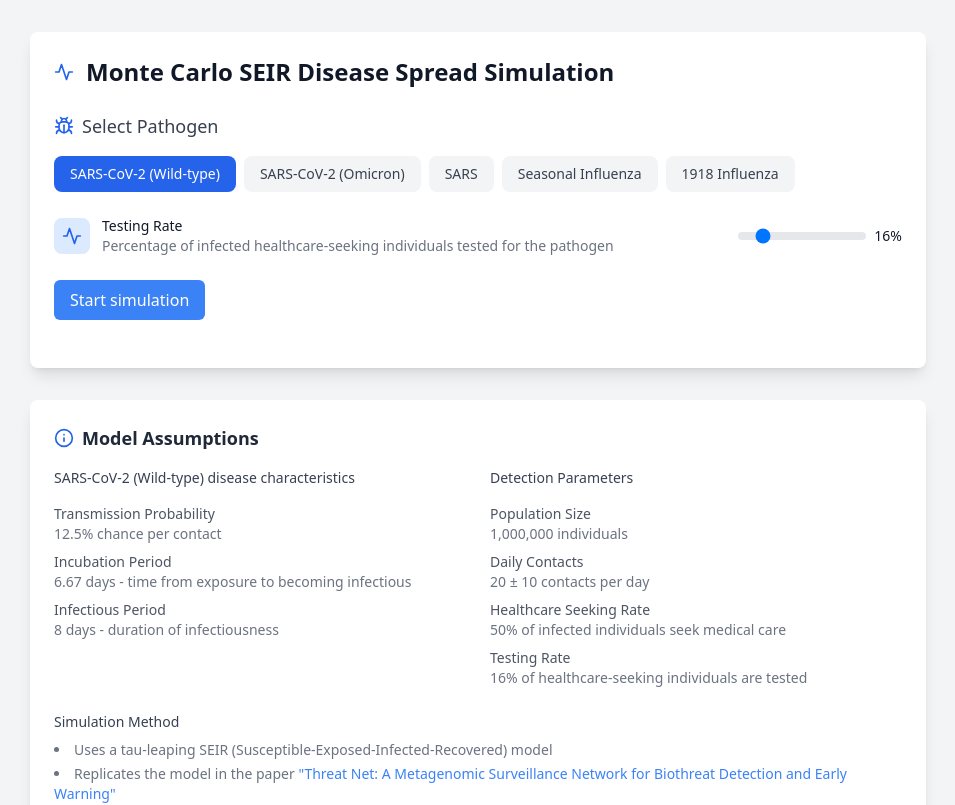
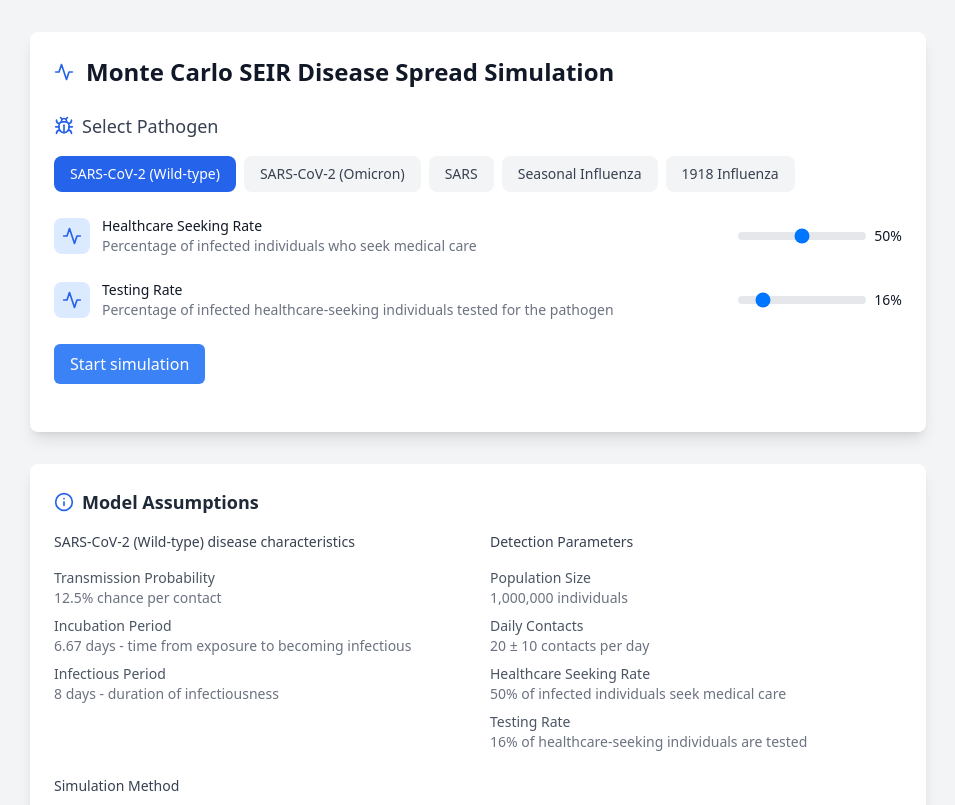
Before and after one commit to anglilian/clinical-mgs-simulation, a React (Vite) app: page / in a window 1280 px wide. Shown: the top 805 px of the page, without its empty margins (162-1117 px from the left). Built offline with nearby package versions, Linux system fonts and the light colour scheme.

Commit message:
add healthcare seeking rate slider

```diff
--- a/src/App.tsx
+++ b/src/App.tsx
@@ -82,6 +82,41 @@ function App() {
                 </div>
                 <div>
                   <p className="text-sm font-medium text-gray-900">
+                    Healthcare Seeking Rate
+                  </p>
+                  <p className="text-sm text-gray-500">
+                    Percentage of infected individuals who seek medical care
+                  </p>
+                </div>
+              </div>
+              <div className="flex items-center gap-2 ml-auto">
+                <input
+                  type="range"
+                  min="0"
+                  max="1"
+                  step="0.05"
+                  value={params.healthcareSeekingRate}
+                  onChange={(e) =>
+                    handleParamChange(
+                      "healthcareSeekingRate",
+                      parseFloat(e.target.value)
+                    )
+                  }
+                  className="w-32 h-2 bg-gray-200 rounded-lg appearance-none cursor-pointer"
+                />
+                <span className="text-sm font-medium text-gray-900 min-w-[3ch]">
+                  {(params.healthcareSeekingRate * 100).toFixed(0)}%
+                </span>
+              </div>
+            </div>
+
+            <div className="flex items-center gap-4">
+              <div className="flex items-center gap-3">
+                <div className="p-2 bg-blue-100 rounded-lg">
+                  <Activity className="w-5 h-5 text-blue-600" />
+                </div>
+                <div>
+                  <p className="text-sm font-medium text-gray-900">
                     Testing Rate
                   </p>
                   <p className="text-sm text-gray-500">
```
